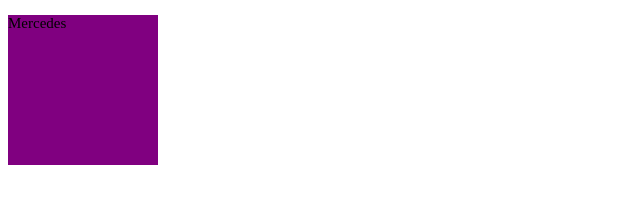
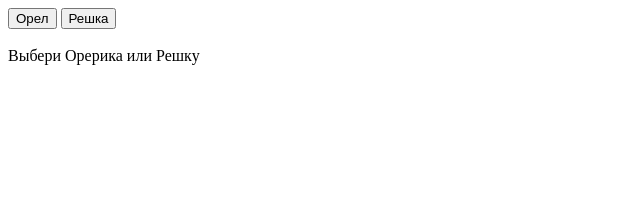
Before and after one commit to Pro100JlUDiN/evolution, a plain HTML site: page lesson10/index.html in a window 1280 px wide. Shown: the whole page, without its empty margins (0-640 px from the left). Drawn offline with Linux system fonts and the light colour scheme.

Commit message:
Орерик vs Орешек

```diff
--- a/lesson10/index.html
+++ b/lesson10/index.html
@@ -5,9 +5,16 @@
     <meta name="viewport" content="width=device-width, initial-scale=1.0">
     <meta http-equiv="X-UA-Compatible" content="ie=edge">
     <link type="stylesheet" href="./styles/styles.css"/>
-    <title>Document</title>
+    <title>Documentique</title>
 </head>
 <body>
+    <button>Орел</button>
+    <button>Решка</button>
+    <br />
+    <br />
+
+    <div class="message">Выбери Орерика или Решку</div>
+
     <script src="./sctipt/script.js"></script>
 </body>
 </html>
--- a/lesson10/sctipt/script.js
+++ b/lesson10/sctipt/script.js
@@ -1,39 +1,34 @@
-'use-stric';
+'use strict';
 
-function DomElement(selector, height, width, bg, fontSize, text){
-    this.selector = selector;
-    this.height = height;
-    this.width = width;
-    this.bg = bg;
-    this.fontSize = fontSize;
-    this.text = text;
+const btns = document.querySelectorAll("button");
+const message = document.querySelector(".message");
 
-    let needBlock;
-    let ourScript = document.querySelector("script");
+const coin = ["Орел","Решка"];
 
-    this.addBlock = function(){
-        if(this.selector[0] === "."){
-        needBlock = document.createElement("div");
-        needBlock.className = selector.substring(1);
-        }else if(this.selector[0] === "#"){
-            needBlock = document.createElement("p");
-        }
-        document.body.insertBefore(needBlock, ourScript);
-        needBlock.innerHTML = text;
-        needBlock.style.cssText = `
-            height: ${this.height}px;
-            width: ${this.width}px;
-            background-color: ${this.bg};
-            font-size: ${this.fontSize}px;
-            `;
+const score = [0, 0];
+
+const dropCoin = function(event){
+    const playerChoise = event.target.textContent;
+    const random = Math.floor(Math.random() * coin.length);
+    const lot = coin[random];
+
+    let output = '';
+    if(playerChoise === lot){
+        output = "Выиграл!"
+        score[0] ++;
+    }else{
+        output = "Проиграл!"
+        score[1] ++;
     }
 
-}
-DomElement(".Cot", 100, 100, "yellow", 15, "Jeep")
-// console.log(DomElement());
+    message.innerHTML = `
+    <div>Результат: ${lot}</div>
+    <div>${output}</div>
+    <div>Выиграл ${score[0]} раз</div>
+    <div>Проиграл ${score[1]} раз</div>
+    `;
+};
 
-let wood = new DomElement("#Cot", 150, 150, "purple", 15, "Mercedes");
-console.log(wood);
-
-let woody = new DomElement("#Cot", 150, 250, "green", 15, "BUICK");
-wood.addBlock();
+btns.forEach(function(button){
+    button.addEventListener("click", dropCoin);
+});
--- a/script/script.js
+++ b/script/script.js
@@ -1,4 +1,4 @@
-"use stric";
+'use strict';
 // кнопка "Рассчитать"
 let btnTake = document.getElementById("start");
 // кнопка "Сбросить"
```
